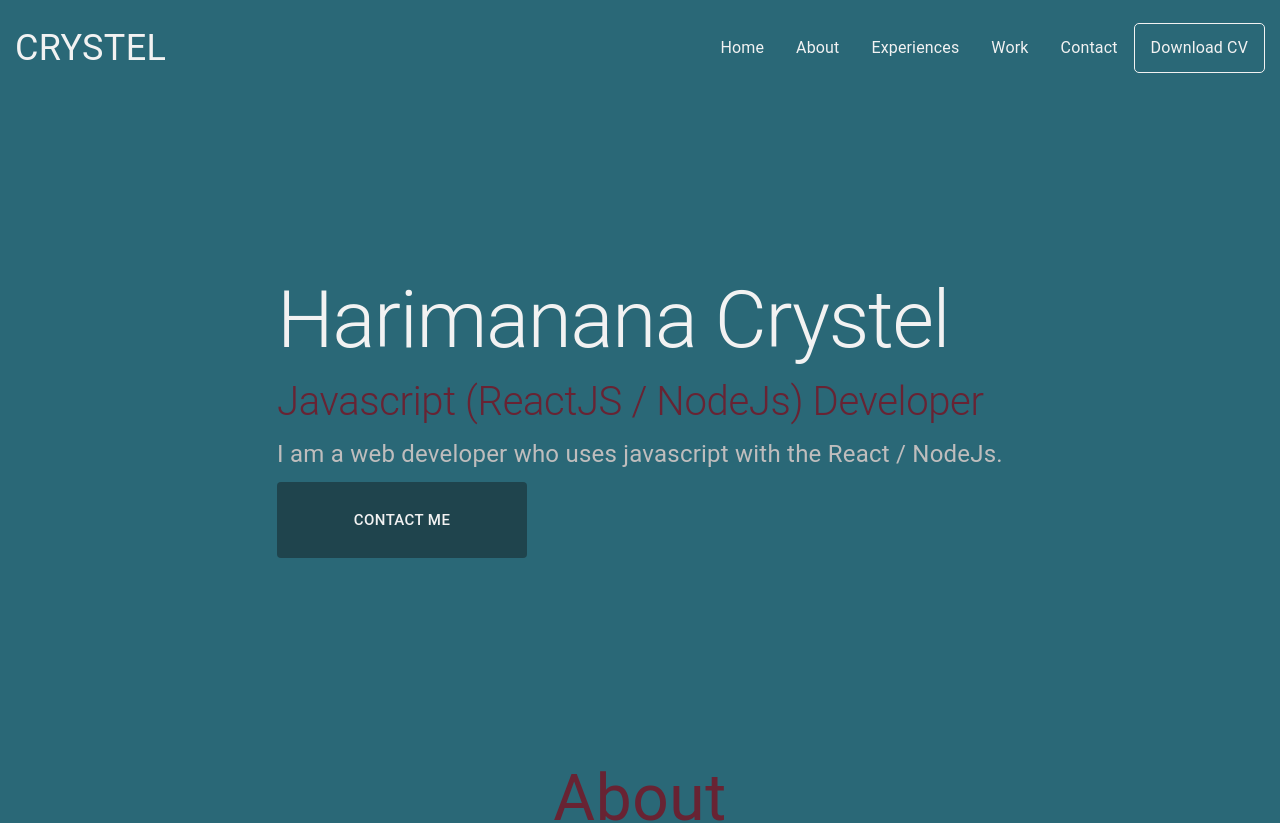
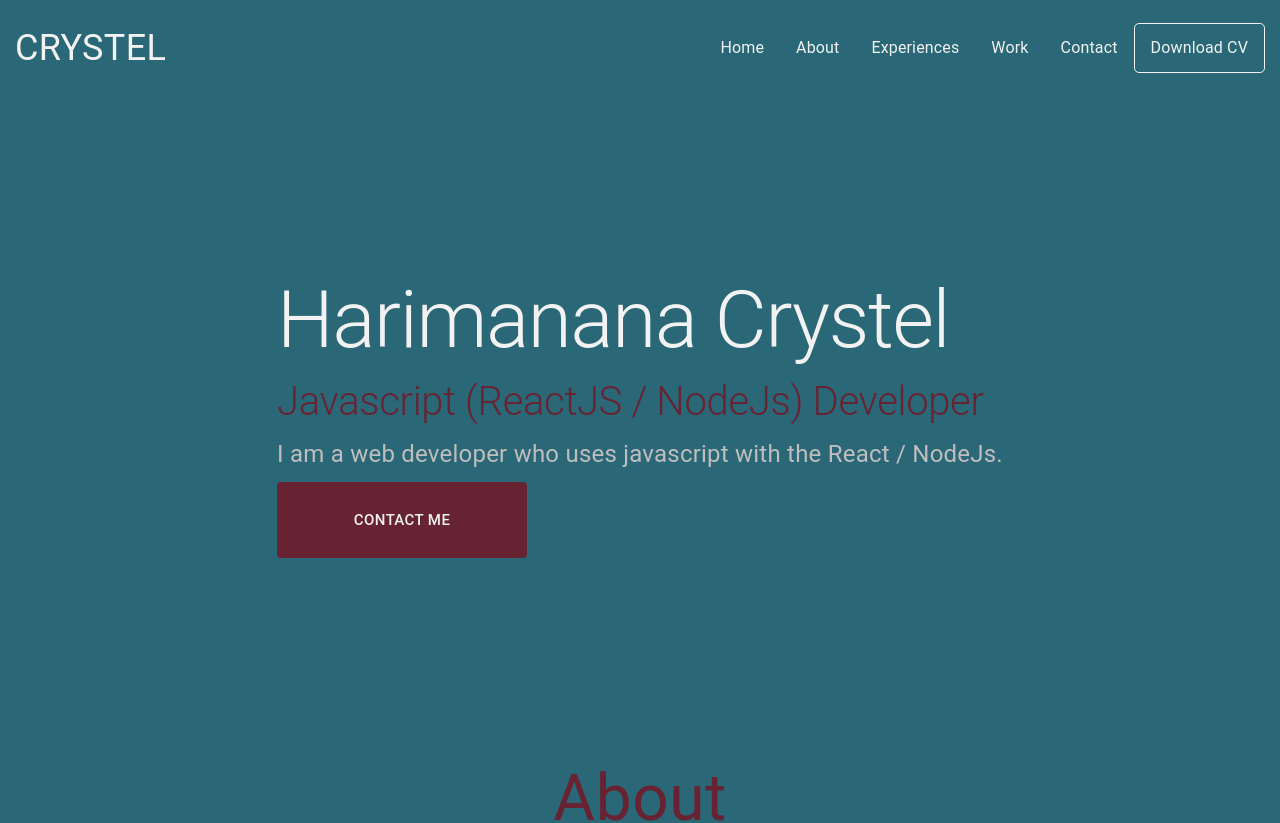
Before and after one commit to crystel1996/crystel.dev, a React (Create React App) app: page / in a window 1280 px wide. Shown: the top 823 px of the page. Built offline with nearby package versions, Linux system fonts and the light colour scheme.

Commit message:
mailto on landing page

```diff
--- a/src/Components/Landing/Landing.tsx
+++ b/src/Components/Landing/Landing.tsx
@@ -17,7 +17,7 @@ export const Landing: FC<LandingComponentInterface> = () => {
                 <Typography>I am a web developer who uses javascript with the React / NodeJs.</Typography>
             </Box>
             <Box className={classes.landingButton}>
-                <Button size="large" variant='outlined' color="primary">Contact Me</Button>
+                <Button size="large" LinkComponent="a" href="mailto:crystelratsimbazafy@gmail.com" variant='outlined'>Contact Me</Button>
             </Box>
         </Box>
     </Box>
--- a/src/Components/Landing/style.module.css
+++ b/src/Components/Landing/style.module.css
@@ -44,17 +44,17 @@
     padding: 5px;
 }
 
-.landingButton button  {
+.landingButton a {
     color: #F2F2F2;
-    background-color: #1f444d;
+    background-color: #682333;
     padding: 25px 15px;
     min-width: 250px;
     border: none;
 }
 
-.landingButton button:hover {
+.landingButton a:hover {
     color: #F2F2F2;
-    background-color: #1f444d;
+    background-color: #38131c;
     border: none;
 }
 
```
